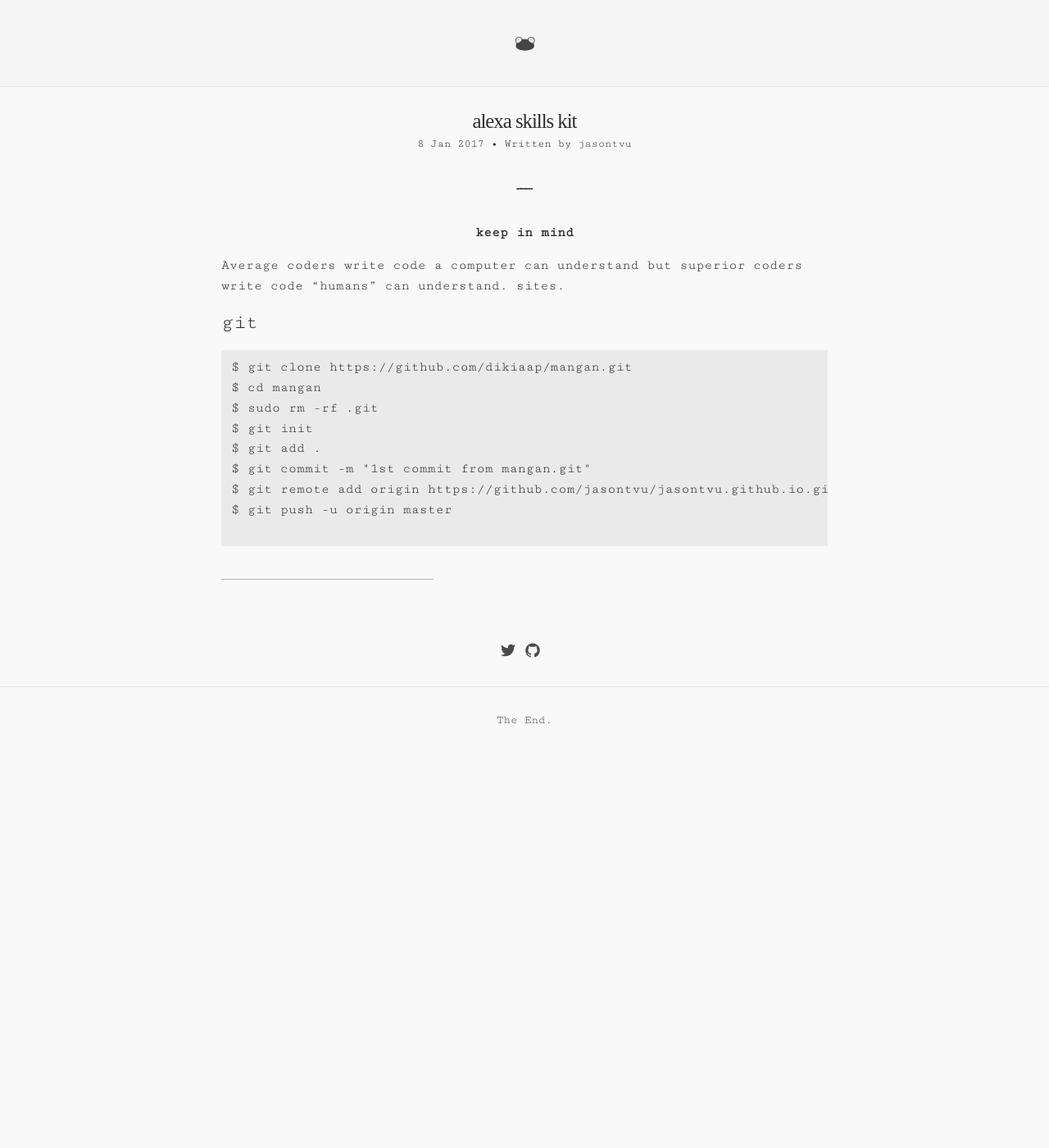
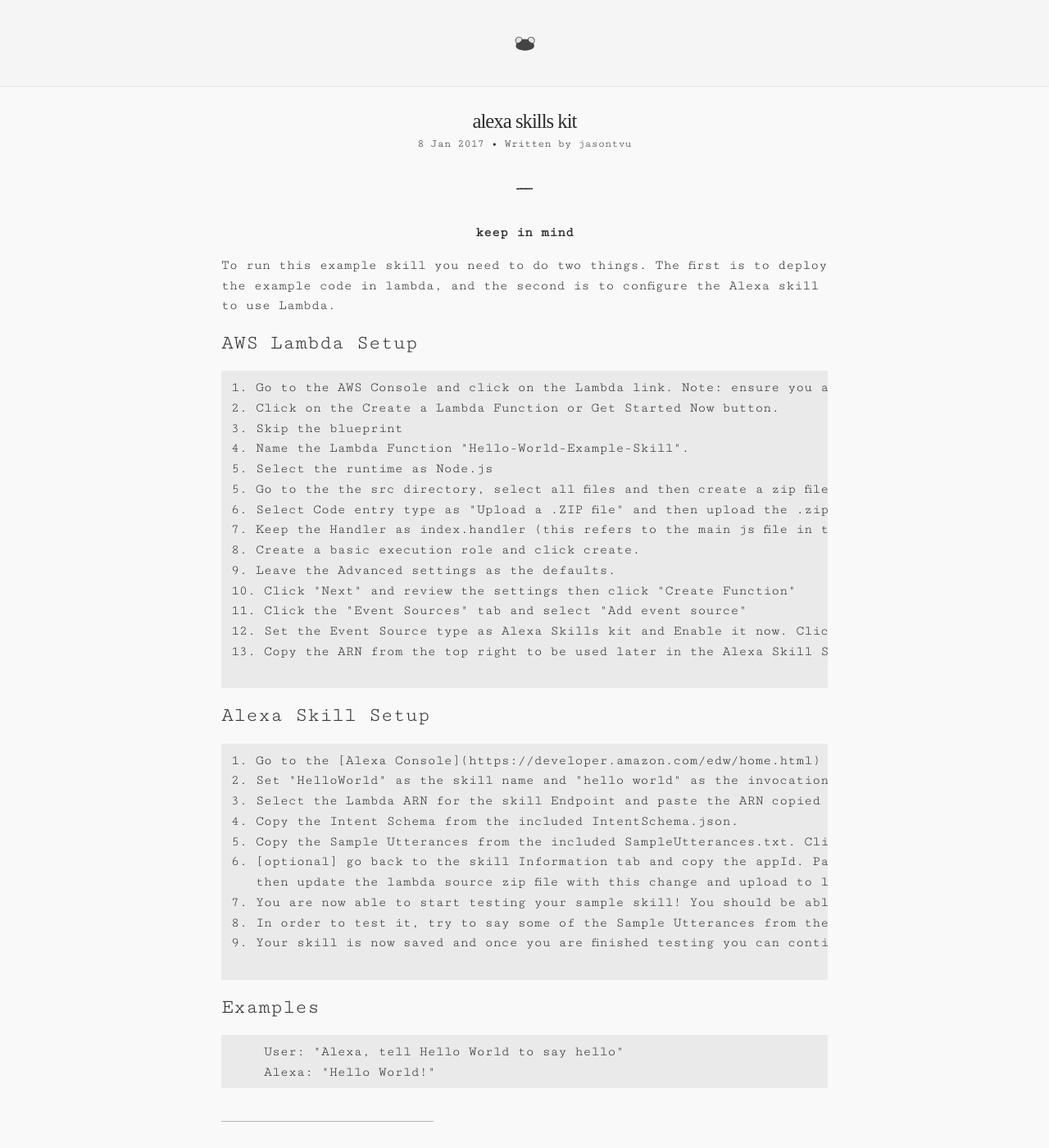
Before and after one commit to jasontvu/jasontvu.github.io, a Jekyll site: the page built from _posts/2017-01-08-alexa.md, in a window 1280 px wide and 1400 px high. Shown: the whole window at 82% size. Built offline with Jekyll 4.4.1, drawn with Linux system fonts in a browser that asks for light colours; some web fonts are replaced.

Commit message:
Update 2017-01-08-alexa.md

````diff
--- a/_posts/2017-01-08-alexa.md
+++ b/_posts/2017-01-08-alexa.md
@@ -8,18 +8,44 @@ keywords: "welcome to dev notes"
 description: "welcome to dev notes"
 ---
 <p align="center"><strong>keep in mind</strong></p>
-Average coders write code a computer can understand but superior coders write code "humans" can understand.  sites.
+To run this example skill you need to do two things. The first is to deploy the example code in lambda, and the second is to configure the Alexa skill to use Lambda.
 
-## git
+## AWS Lambda Setup
 
 ```
-$ git clone https://github.com/dikiaap/mangan.git
-$ cd mangan
-$ sudo rm -rf .git
-$ git init
-$ git add .
-$ git commit -m "1st commit from mangan.git"
-$ git remote add origin https://github.com/jasontvu/jasontvu.github.io.git
-$ git push -u origin master
+1. Go to the AWS Console and click on the Lambda link. Note: ensure you are in us-east or you won't be able to use Alexa with Lambda.
+2. Click on the Create a Lambda Function or Get Started Now button.
+3. Skip the blueprint
+4. Name the Lambda Function "Hello-World-Example-Skill".
+5. Select the runtime as Node.js
+5. Go to the the src directory, select all files and then create a zip file, make sure the zip file does not contain the src directory itself, otherwise Lambda function will not work.
+6. Select Code entry type as "Upload a .ZIP file" and then upload the .zip file to the Lambda
+7. Keep the Handler as index.handler (this refers to the main js file in the zip).
+8. Create a basic execution role and click create.
+9. Leave the Advanced settings as the defaults.
+10. Click "Next" and review the settings then click "Create Function"
+11. Click the "Event Sources" tab and select "Add event source"
+12. Set the Event Source type as Alexa Skills kit and Enable it now. Click Submit.
+13. Copy the ARN from the top right to be used later in the Alexa Skill Setup
 
 ```
+## Alexa Skill Setup
+
+```
+1. Go to the [Alexa Console](https://developer.amazon.com/edw/home.html) and click Add a New Skill.
+2. Set "HelloWorld" as the skill name and "hello world" as the invocation name, this is what is used to activate your skill. For example you would say: "Alexa, tell Hello World to say hello"
+3. Select the Lambda ARN for the skill Endpoint and paste the ARN copied from above. Click Next.
+4. Copy the Intent Schema from the included IntentSchema.json.
+5. Copy the Sample Utterances from the included SampleUtterances.txt. Click Next.
+6. [optional] go back to the skill Information tab and copy the appId. Paste the appId into the index.js file for the variable APP_ID,
+   then update the lambda source zip file with this change and upload to lambda again, this step makes sure the lambda function only serves request from authorized source.
+7. You are now able to start testing your sample skill! You should be able to go to the [Echo webpage](http://echo.amazon.com/#skills) and see your skill enabled.
+8. In order to test it, try to say some of the Sample Utterances from the Examples section below.
+9. Your skill is now saved and once you are finished testing you can continue to publish your skill.
+
+```
+## Examples
+```
+    User: "Alexa, tell Hello World to say hello"
+    Alexa: "Hello World!"
+```
````
